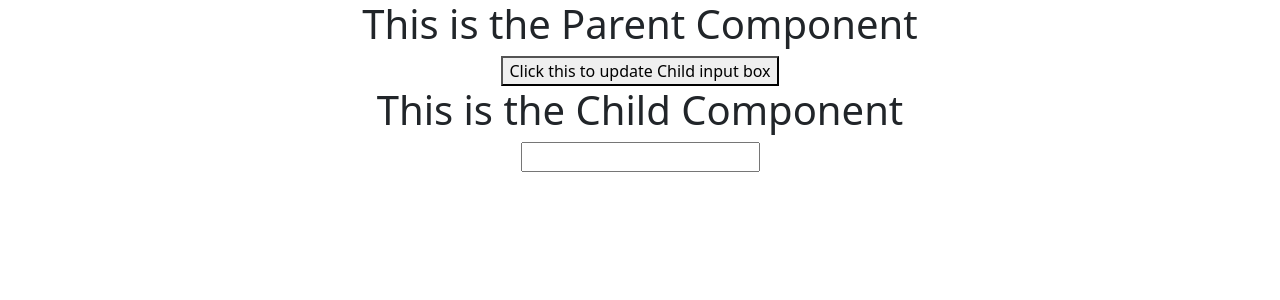
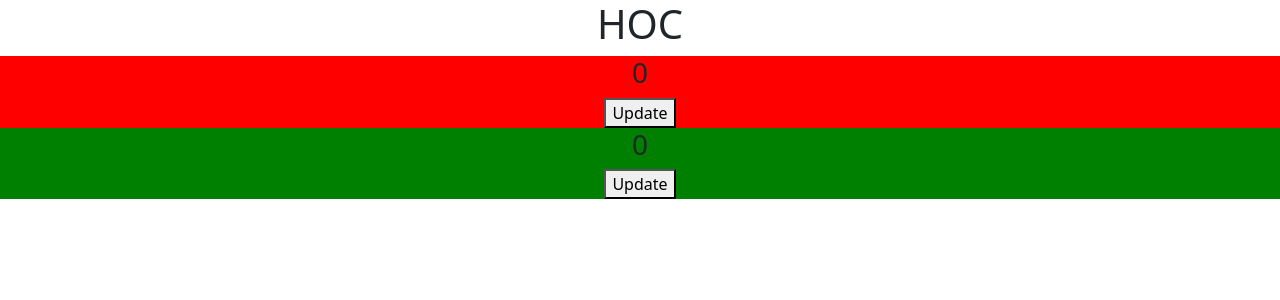
Before and after one commit to margub9363/React_Learning_from_Youtube, a React (Create React App) app in the folder blog/: page / in a window 1280 px wide. Shown: the top 300 px of the page. Built offline with nearby package versions, Linux system fonts and the light colour scheme.

Commit message:
Higher Order Component

```diff
--- a/blog/src/App.js
+++ b/blog/src/App.js
@@ -1,26 +1,49 @@
 import "./App.css";
 import "./style.css";
 import ChildComponentWithInputBox from "./ChildComponentWithInputBox";
-import { useRef, forwardRef } from "react";
+import { useRef, forwardRef, useState } from "react";
 function App() {
-  let inputRef = useRef(null);
-
-  function updateInput() {
-    inputRef.current.value = 1000;
-    inputRef.current.focus();
-    inputRef.current.style.color = "red";
-  }
-
   return (
     <>
       <div className="App">
-        <h1>This is the Parent Component</h1>
-        <button onClick={updateInput}>
-          Click this to update Child input box
-        </button>
-        <ChildComponentWithInputBox ref={inputRef} />
+        <h1>HOC</h1>
+        <HocRed />
+        <HocGreen />
       </div>
     </>
   );
 }
+
+function HocRed() {
+  return (
+    <div style={{ background: "red" }}>
+      <Counter />
+    </div>
+  );
+}
+
+function HocGreen() {
+  return (
+    <div style={{ background: "green" }}>
+      <Counter />
+    </div>
+  );
+}
+
+function Counter() {
+  const [count, setCount] = useState(0);
+  return (
+    <div>
+      <h3>{count}</h3>
+      <button
+        onClick={() => {
+          setCount(count + 1);
+        }}
+      >
+        Update
+      </button>
+    </div>
+  );
+}
+
 export default App;
```
